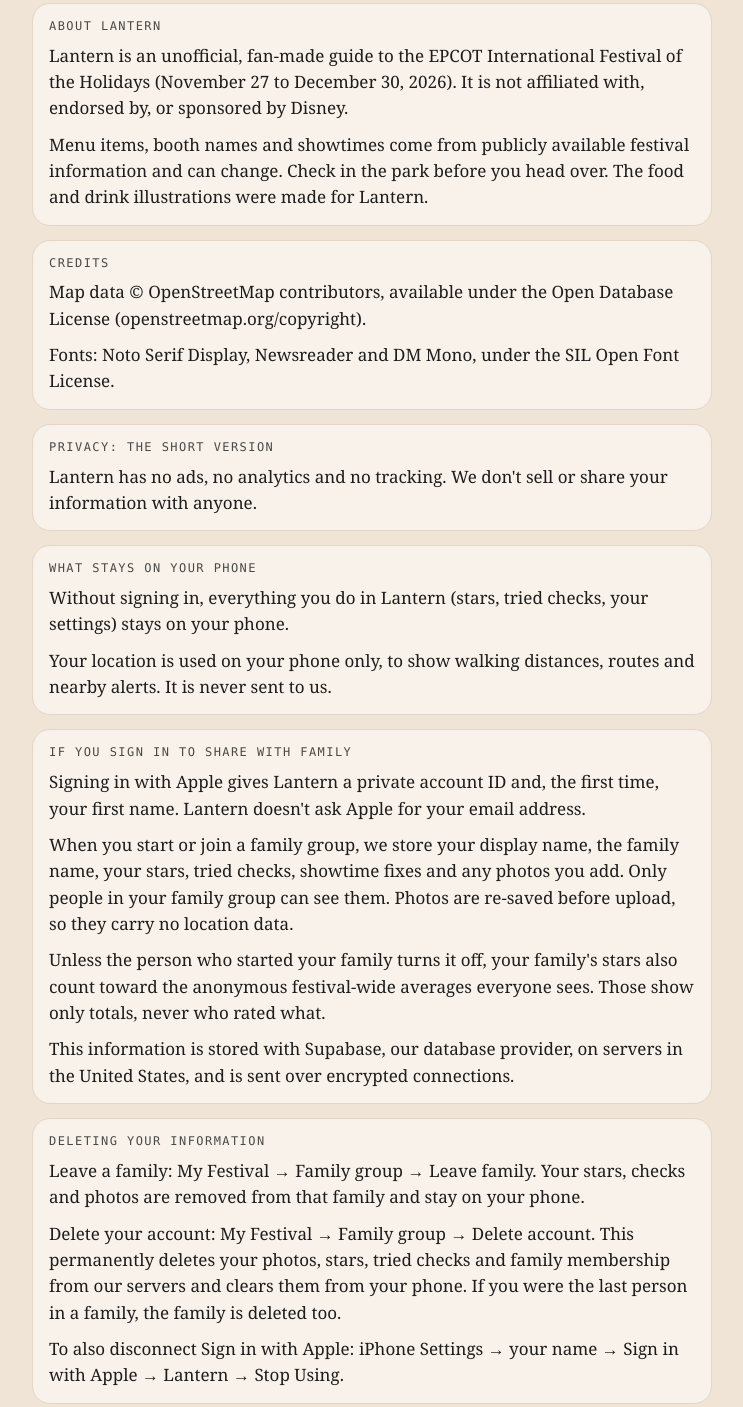
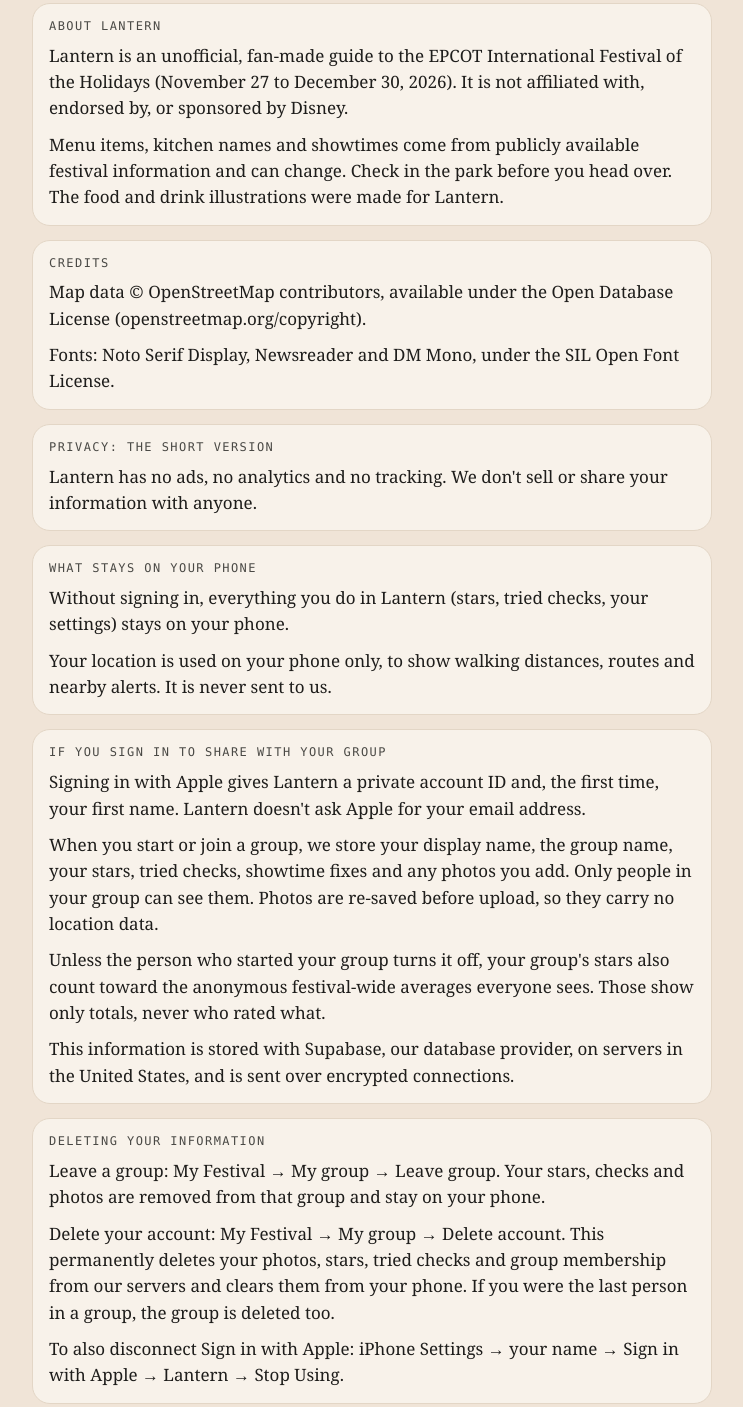
Before and after one commit to l1m3l1ght/lantern, a plain HTML site: page index.html in a window 1280 px wide. Shown: the part 99-1506 px from the top of the page, without its empty margins (268-1011 px from the left). Drawn offline with Linux system fonts and the light colour scheme.

Commit message:
Update About & Privacy: kitchen names and group wording

```diff
--- a/index.html
+++ b/index.html
@@ -12,12 +12,12 @@ section{background:var(--card);border:1px solid var(--line);border-radius:18px;p
 h2{margin:0 0 8px} p{margin:0 0 10px} p:last-child{margin:0} a{color:var(--accent)}
 </style></head><body><main>
 <h1>About &amp; Privacy</h1><div class="updated">Lantern · updated November 19, 2026</div>
-<section><h2>About Lantern</h2><p>Lantern is an unofficial, fan-made guide to the EPCOT International Festival of the Holidays (November 27 to December 30, 2026). It is not affiliated with, endorsed by, or sponsored by Disney.</p><p>Menu items, booth names and showtimes come from publicly available festival information and can change. Check in the park before you head over. The food and drink illustrations were made for Lantern.</p></section>
+<section><h2>About Lantern</h2><p>Lantern is an unofficial, fan-made guide to the EPCOT International Festival of the Holidays (November 27 to December 30, 2026). It is not affiliated with, endorsed by, or sponsored by Disney.</p><p>Menu items, kitchen names and showtimes come from publicly available festival information and can change. Check in the park before you head over. The food and drink illustrations were made for Lantern.</p></section>
 <section><h2>Credits</h2><p>Map data © OpenStreetMap contributors, available under the Open Database License (openstreetmap.org/copyright).</p><p>Fonts: Noto Serif Display, Newsreader and DM Mono, under the SIL Open Font License.</p></section>
 <section><h2>Privacy: the short version</h2><p>Lantern has no ads, no analytics and no tracking. We don&#x27;t sell or share your information with anyone.</p></section>
 <section><h2>What stays on your phone</h2><p>Without signing in, everything you do in Lantern (stars, tried checks, your settings) stays on your phone.</p><p>Your location is used on your phone only, to show walking distances, routes and nearby alerts. It is never sent to us.</p></section>
-<section><h2>If you sign in to share with family</h2><p>Signing in with Apple gives Lantern a private account ID and, the first time, your first name. Lantern doesn&#x27;t ask Apple for your email address.</p><p>When you start or join a family group, we store your display name, the family name, your stars, tried checks, showtime fixes and any photos you add. Only people in your family group can see them. Photos are re-saved before upload, so they carry no location data.</p><p>Unless the person who started your family turns it off, your family&#x27;s stars also count toward the anonymous festival-wide averages everyone sees. Those show only totals, never who rated what.</p><p>This information is stored with Supabase, our database provider, on servers in the United States, and is sent over encrypted connections.</p></section>
-<section><h2>Deleting your information</h2><p>Leave a family: My Festival → Family group → Leave family. Your stars, checks and photos are removed from that family and stay on your phone.</p><p>Delete your account: My Festival → Family group → Delete account. This permanently deletes your photos, stars, tried checks and family membership from our servers and clears them from your phone. If you were the last person in a family, the family is deleted too.</p><p>To also disconnect Sign in with Apple: iPhone Settings → your name → Sign in with Apple → Lantern → Stop Using.</p></section>
+<section><h2>If you sign in to share with your group</h2><p>Signing in with Apple gives Lantern a private account ID and, the first time, your first name. Lantern doesn&#x27;t ask Apple for your email address.</p><p>When you start or join a group, we store your display name, the group name, your stars, tried checks, showtime fixes and any photos you add. Only people in your group can see them. Photos are re-saved before upload, so they carry no location data.</p><p>Unless the person who started your group turns it off, your group&#x27;s stars also count toward the anonymous festival-wide averages everyone sees. Those show only totals, never who rated what.</p><p>This information is stored with Supabase, our database provider, on servers in the United States, and is sent over encrypted connections.</p></section>
+<section><h2>Deleting your information</h2><p>Leave a group: My Festival → My group → Leave group. Your stars, checks and photos are removed from that group and stay on your phone.</p><p>Delete your account: My Festival → My group → Delete account. This permanently deletes your photos, stars, tried checks and group membership from our servers and clears them from your phone. If you were the last person in a group, the group is deleted too.</p><p>To also disconnect Sign in with Apple: iPhone Settings → your name → Sign in with Apple → Lantern → Stop Using.</p></section>
 <section><h2>Children</h2><p>Lantern isn&#x27;t directed at children under 13, and we don&#x27;t knowingly collect information from them.</p></section>
 <section><h2>Changes and questions</h2><p>If this policy changes, we&#x27;ll update this page and the date above.</p></section>
 <p class="contact">Questions? <a href="mailto:lanternapp.admin@gmail.com">lanternapp.admin@gmail.com</a></p>
```
